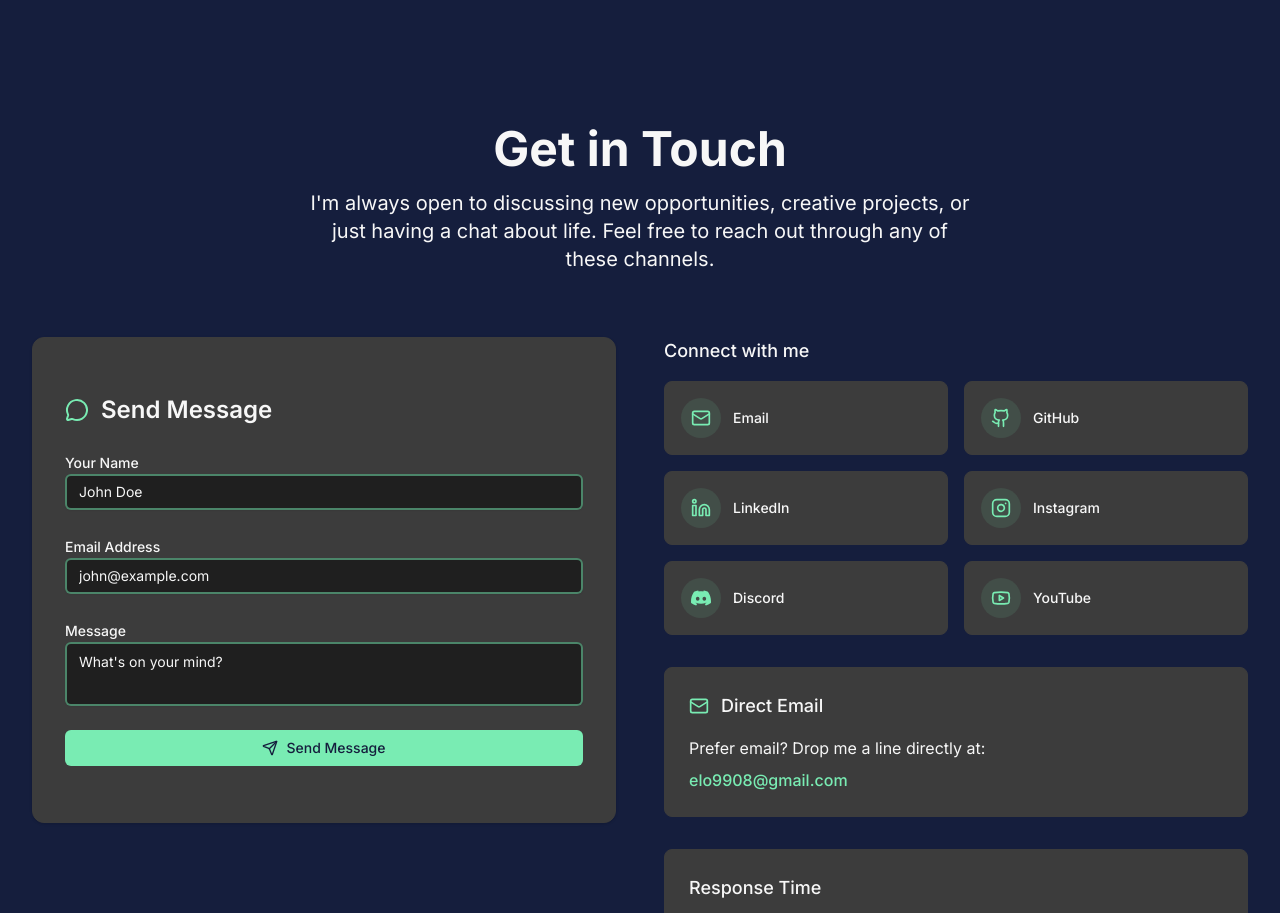
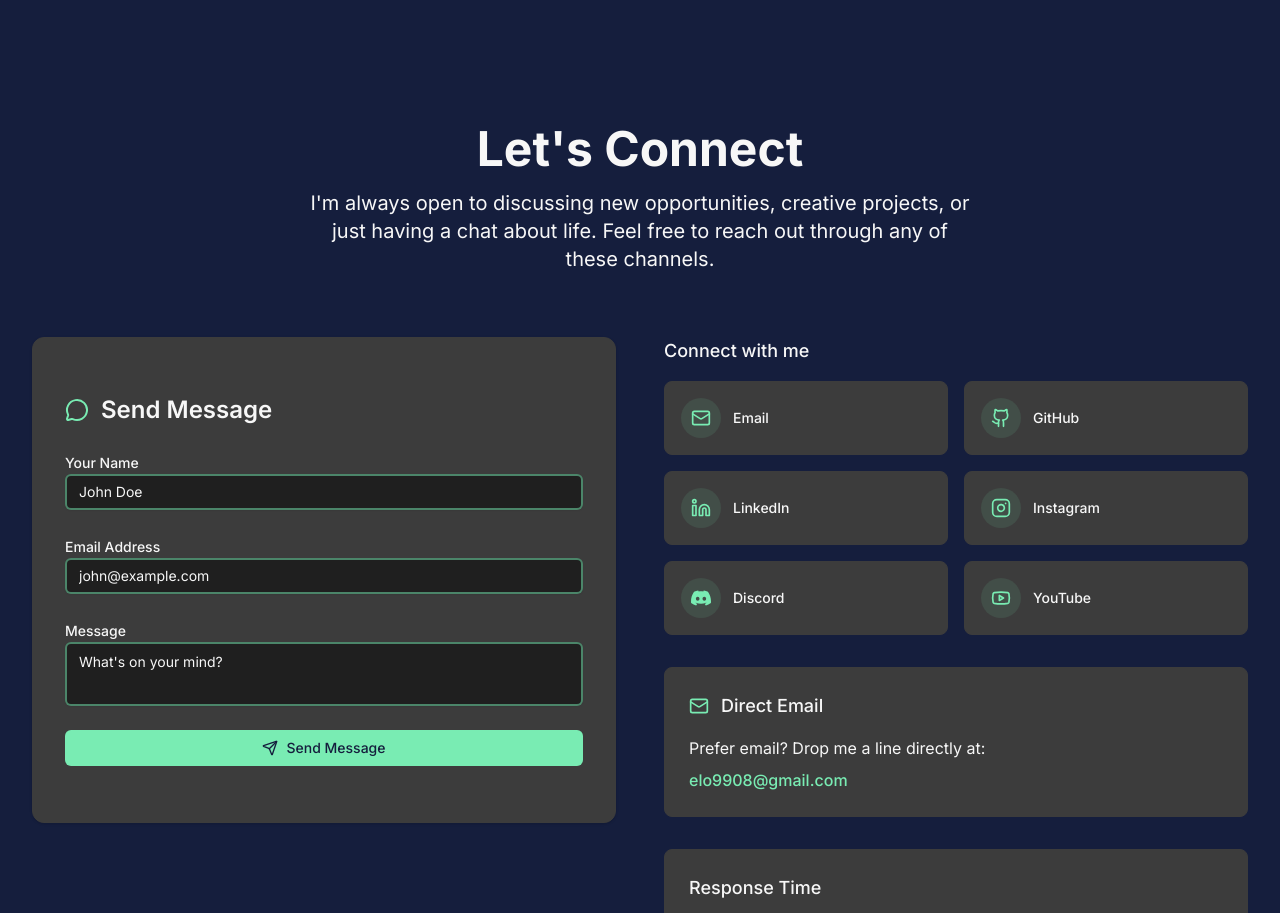
Before and after one commit to ethanol-lo/website-portfolio-high-school, a Next.js app: page / in a window 1280 px wide. Shown: the part 6340-7253 px from the top of the page. Built offline with nearby package versions, Linux system fonts and the light colour scheme.

Commit message:
Update contact-section.tsx

```diff
--- a/src/components/portfolio/contact-section.tsx
+++ b/src/components/portfolio/contact-section.tsx
@@ -79,7 +79,7 @@ export default function ContactSection() {
           className="text-center mb-16"
         >
           <h2 className="text-4xl md:text-5xl font-bold text-foreground mb-4">
-            Get in Touch
+            Let's Connect
           </h2>
           <p className="text-xl text-muted-foreground max-w-2xl mx-auto">
             I'm always open to discussing new opportunities, creative projects, or just having a chat about life. Feel free to reach out through any of these channels.
```
